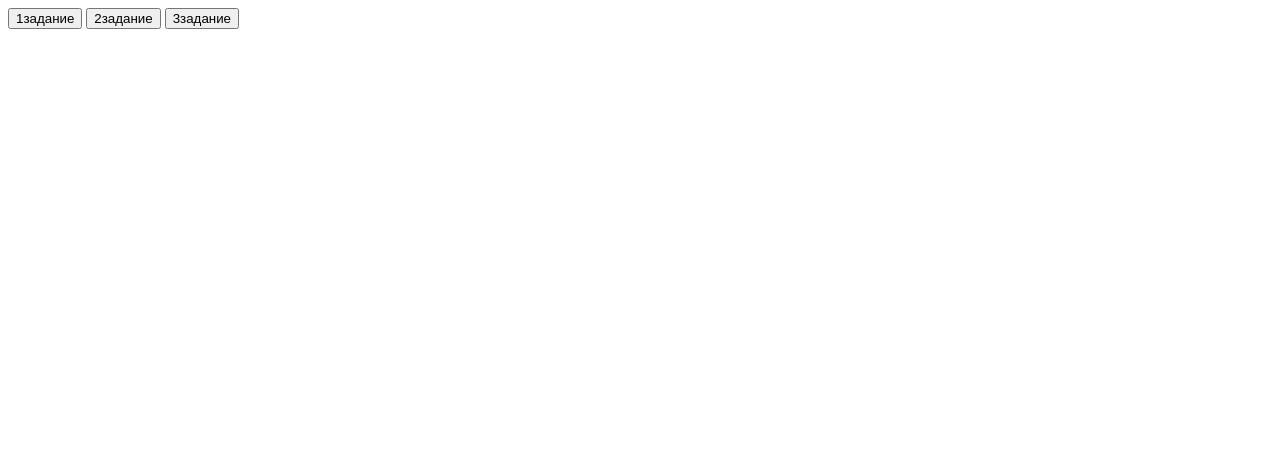
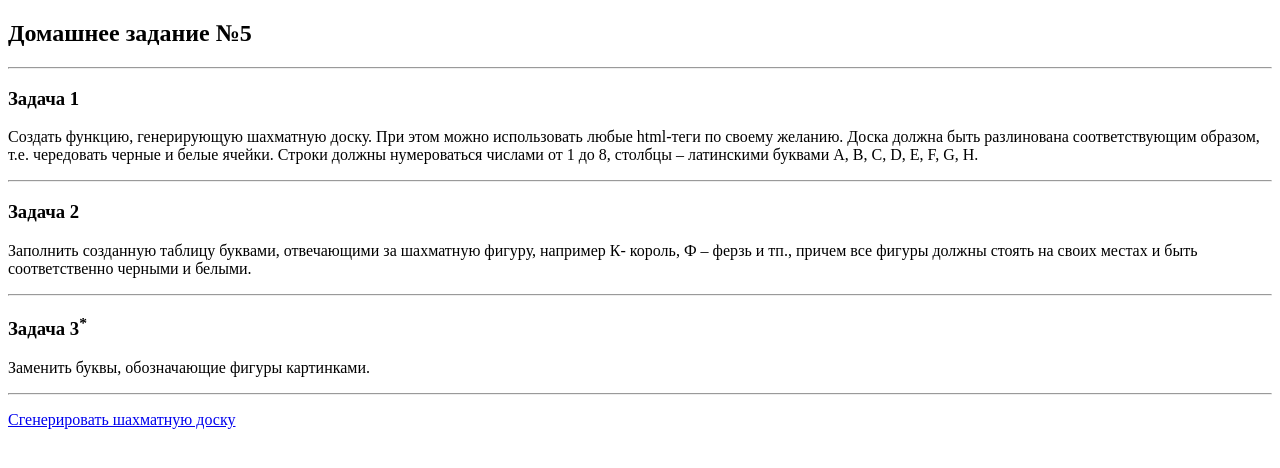
Before and after one commit to VadimSVSV/hello-world, a plain HTML site: page lesson_5/index.html in a window 1280 px wide. Drawn offline with Linux system fonts and the light colour scheme.

Commit message:
д.з.№5
index,html, shop,html

```diff
--- a/lesson_5/index.html
+++ b/lesson_5/index.html
@@ -4,23 +4,124 @@
 <meta charset="UTF-8">
 <meta name="viewport" content="width=device-width, initial-scale=1.0">
 <meta http-equiv="X-UA-Compatible" content="ie=edge">
-<title>Document</title>
+<title>Домашняя работа №5</title>
 </head>
+
 <body>
-    <button onclick="task1 ()">1задание</button>
-        <script>
+    <div id="textTask">
+		<h2>Домашнее задание №5</h2>
 
-        </script>
+		<hr>
+		<h3>Задача 1</h3>
+		<p>
+			Создать функцию, генерирующую шахматную доску. При этом можно использовать любые html-теги по своему  желанию. Доска должна быть разлинована соответствующим образом, т.е. чередовать черные и белые ячейки. Строки должны нумероваться числами от 1 до 8, столбцы – латинскими буквами A, B, C, D, E, F, G, H.
+		</p>
 
-    <button onclick="task2 ()">2задание</button>
-        <script>
+		<hr>
+		<h3>Задача 2</h3>
+		<p>
+			Заполнить созданную таблицу буквами, отвечающими за шахматную фигуру, например К-
+			король, Ф – ферзь и тп., причем все фигуры должны стоять на своих местах и быть
+			соответственно черными и белыми.
+		</p>
 
-        </script>
+		<hr>
+		<h3>Задача 3<sup>*</sup></h3>
+		<p>
+			Заменить буквы, обозначающие фигуры картинками.
+		</p>
 
-    <button onclick="task3 ()">3задание</button>
-        <script>
+        <hr>
 
-        </script>
+        <p>
+			<a href="javascript:void(0);" onclick="startScript();">Сгенерировать шахматную доску</a>
+		</p>
 
+	</div>
+
+	<div id="pasteResult">
+	</div>
+
+    <script>
+
+        function startScript() {
+            var pasteResult = document.getElementById('pasteResult'),
+                pasteTd,
+
+                // фигуры - белые
+                figuresWhite = [
+                    // пешки
+                    ['&#9817;', '&#9817;', '&#9817;', '&#9817;', '&#9817;', '&#9817;', '&#9817;', '&#9817;'],
+                    // основные фигуры
+                    ['&#9814;', '&#9816;', '&#9815;', '&#9813;', '&#9812;', '&#9815;', '&#9816;', '&#9814;']
+                ],
+
+                // фигуры - черные
+                figuresBlack = [
+                    // основные фигуры
+                    ['&#9820;', '&#9822;', '&#9821;', '&#9819;', '&#9818;', '&#9821;', '&#9822;', '&#9820;'],
+                    // пешки
+                    ['&#9823;', '&#9823;', '&#9823;', '&#9823;', '&#9823;', '&#9823;', '&#9823;', '&#9823;']
+                ];
+
+
+            // создаем <table>
+            var boardTable = document.createElement('table');
+              pasteResult.appendChild(boardTable);
+
+              for (var row = 1; row <= 10; row++) {
+                // создаем <tr>
+                var boardTr = document.createElement('tr');
+                  boardTable.appendChild(boardTr);
+
+                  for (var col = 1; col <= 10; col++) {
+
+                    // создаем <td>
+                    var boardTd = document.createElement('td');
+
+                    pasteTd = '';
+
+                    // цифры по вертикали
+                    if (row > 1 && row < 10 && (col == 1 || col == 10)) {
+                        boardTd.className = 'boardNumbers';
+                        pasteTd+= 8 - row + 2;
+                    }
+
+                    // столбцы в таблице со второго по девятый
+                    if (col > 1 && col < 10) {
+
+                        // раскраска доски, либо сделать через CSS
+                        if (((row%2 != 0 && col%2 == 0) || (row%2 == 0 && col%2 != 0)) && (row > 1 && row < 10)) {
+                            boardTd.style.background = 'gray';
+                        }
+
+                        // буквы по горизонтали
+                        if (row == 1 || row == 10) {
+                            boardTd.className = 'boardLetters';
+                            pasteTd+= '&#' + (65 + col - 2); // HTML - A-H
+                        }
+
+                        // фигуры - белые
+                        if (row == 8 || row == 9) {
+                            boardTd.className = 'boardFigures';
+                            pasteTd+= figuresWhite[row-8][col-2];
+                        }
+
+                        // фигуры - черные
+                        if (row == 2 || row == 3) {
+                            boardTd.className = 'boardFigures';
+                            pasteTd+= figuresBlack[row-2][col-2];
+                        }
+
+                    }
+
+                    boardTd.innerHTML = pasteTd;
+                    boardTr.appendChild(boardTd);
+                  }
+              }
+
+        }
+
+    </script>
 </body>
 </html>
```
Also changed, not shown: lesson_5/shop.html (added, +74 -0 lines).
